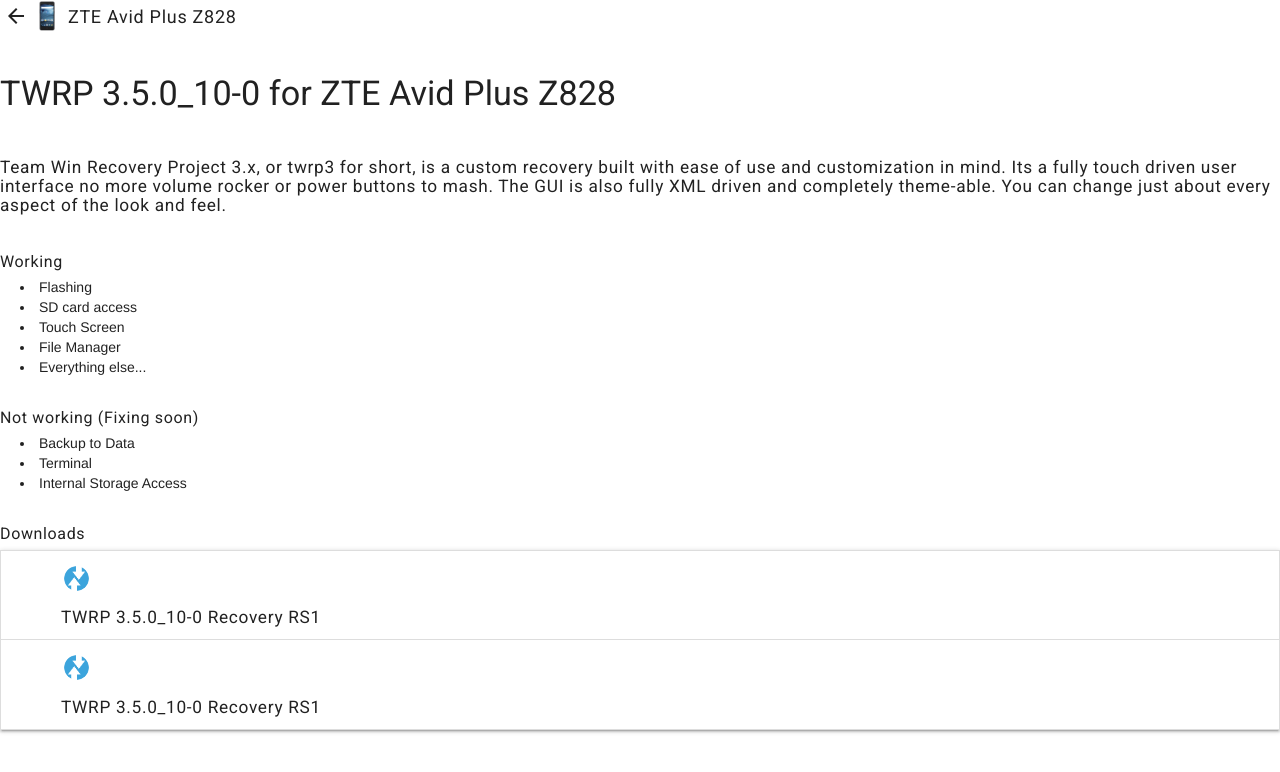
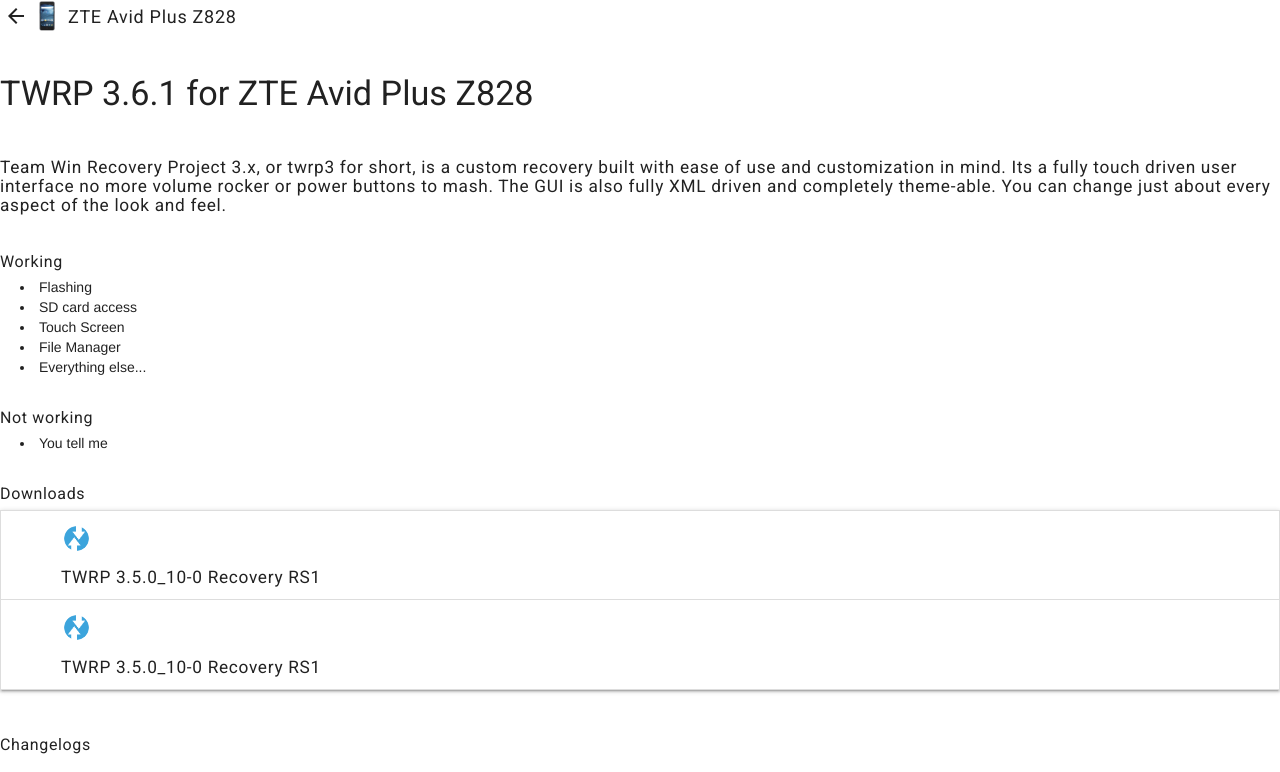
Before and after one commit to ROM-ORG/rom-org-site, a plain HTML site: page devices/zte/achill/twrp.html in a window 1280 px wide. Shown: the top 772 px of the page. Drawn offline with nearby package versions, Linux system fonts and the light colour scheme; a script that the page names is missing.

Commit message:
Update twrp.html

```diff
--- a/devices/zte/achill/twrp.html
+++ b/devices/zte/achill/twrp.html
@@ -27,7 +27,7 @@
 <div>
 
   <br>
-  <h4>TWRP 3.5.0_10-0 for ZTE Avid Plus Z828</h4>
+  <h4>TWRP 3.6.1 for ZTE Avid Plus Z828</h4>
     <br>
   <h6>Team Win Recovery Project 3.x, or twrp3 for short, is a custom recovery built with ease of use and customization in mind. Its a fully touch driven user
   interface no more volume rocker or power buttons to mash. The GUI is also fully XML driven and completely theme-able. You can change just about every aspect
@@ -42,10 +42,8 @@
   <li class="d"> Everything else...</li>
 
   <br>
-  <h6 style="font-size: 16px;">Not working (Fixing soon)</h6>
-  <li class="d"> Backup to Data</li>
-  <li class="d"> Terminal</li>
-  <li class="d"> Internal Storage Access</li>
+  <h6 style="font-size: 16px;">Not working</h6>
+  <li class="d"> You tell me</li>
   <br>
 
   <h6 style="font-size: 16px;">Downloads</h6>
```
